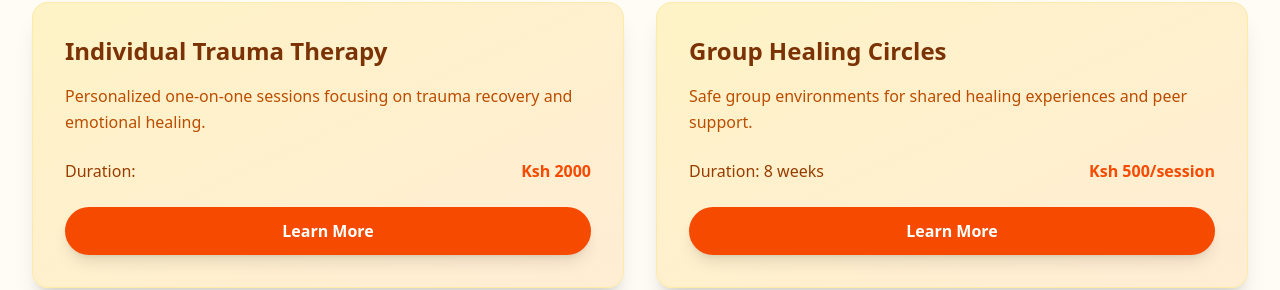
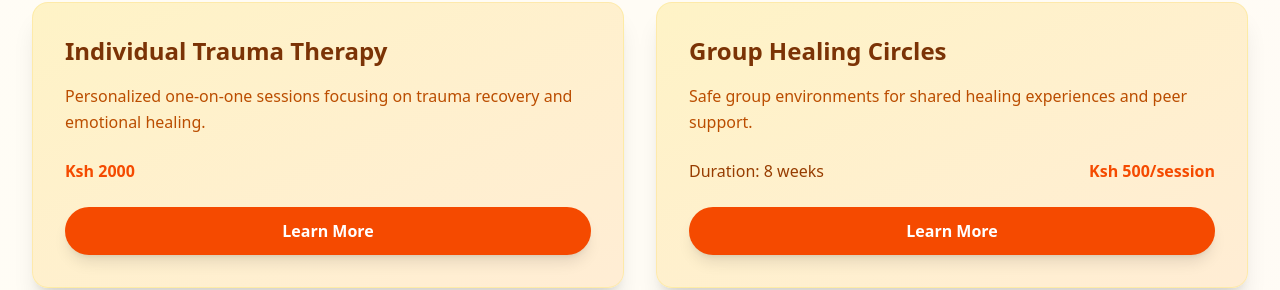
Before and after one commit to shedrack-okunda/Tullier, a React (Vite) app: page / in a window 1280 px wide. Shown: the part 2315-2605 px from the top of the page. Built offline with nearby package versions, Linux system fonts and the light colour scheme.

Commit message:
Fix duration display

```diff
--- a/src/components/sections/Programs.tsx
+++ b/src/components/sections/Programs.tsx
@@ -57,9 +57,11 @@ const Programs: React.FC = () => {
 								{program.description}
 							</p>
 							<div className="flex justify-between items-center mb-6">
-								<span className="text-amber-800 font-medium">
-									Duration: {program.duration}
-								</span>
+								{program.duration && (
+									<span className="text-amber-800 font-medium">
+										Duration: {program.duration}
+									</span>
+								)}
 								<span className="text-2 font-bold text-orange-600">
 									{program.price}
 								</span>
```
